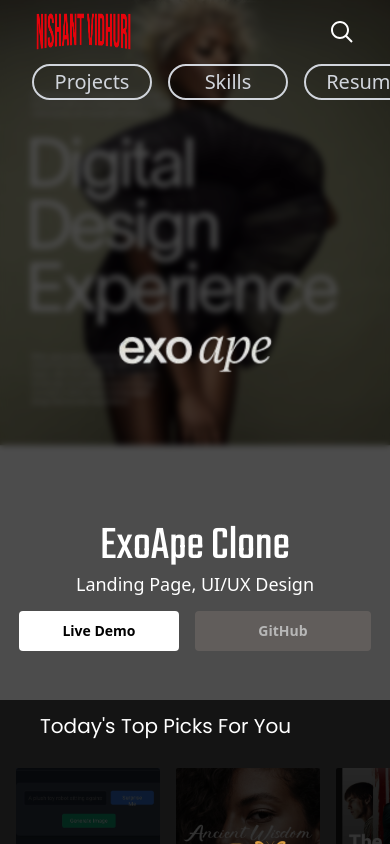
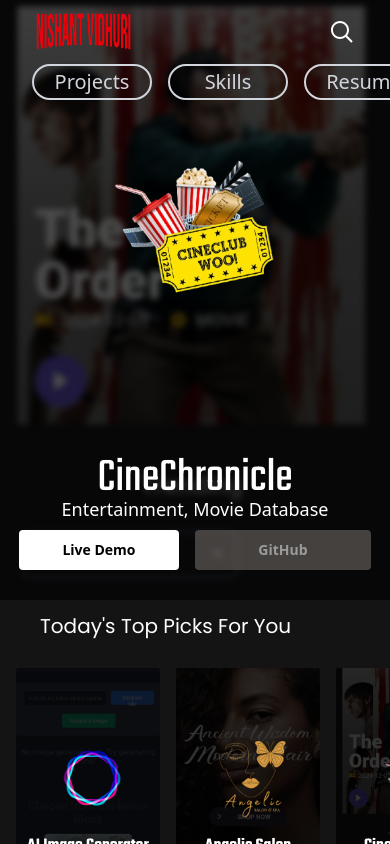
Before and after one commit to Nishantvidhuri/NishantPortfolio, a React (Vite) app: page /developer in a window 390 px wide. Shown: the top 844 px of the page. Built offline with nearby package versions, Linux system fonts and the light colour scheme.

Commit message:
button fixed

```diff
--- a/src/components/FirstSectionHome.jsx
+++ b/src/components/FirstSectionHome.jsx
@@ -7,7 +7,7 @@
 
   useEffect(() => {
     if (projects.length > 0) {
-      const randomNumber = Math.floor(Math.random() * projects.length);
+      const randomNumber = Math.floor(Math.random() * 4);
       setRandomIndex(randomNumber);
     }
   }, [projects.length]);
@@ -75,10 +75,10 @@
       </div>
 
       {/* Mobile View */}
-      <div className="flex sm:hidden flex-col items-center justify-center w-full h-[700px] p-6 bg-[#141414] relative">
+      <div className="flex sm:hidden flex-col items-center justify-center w-full h-[600px] p-6 bg-[#141414] relative">
         {/* Background Image */}
         <div
-          className="absolute inset-0 bg-cover bg-center"
+          className="absolute  inset-0 bg-cover bg-center"
           style={{
             backgroundImage: `url(${projects[randomIndex].imageMob})`, // ✅ Fix Here
           }}
@@ -105,7 +105,7 @@
           <img
             src={projects[randomIndex].logo} // ✅ Fix Here
             alt={`${projects[randomIndex].name} Logo`}
-            className="w-60 absolute top-[20%] mb-4 object-contain"
+            className="w-60 absolute top-[10%] mb-4 object-contain"
           />
 
           {/* Project Name */}
@@ -113,9 +113,8 @@
             {projects[randomIndex].name}
           </h2>
           <div className="flex">
-
             <h2 className="text-lg w-full absolute left-0 top-[78%]  text-white">
-            {projects[randomIndex].genre}
+              {projects[randomIndex].genre}
             </h2>
           </div>
           {/* Buttons */}
```
Also changed, not shown: src/assets/logo/cinechronicle.png, src/assets/logo/passwordgenerator.png.
